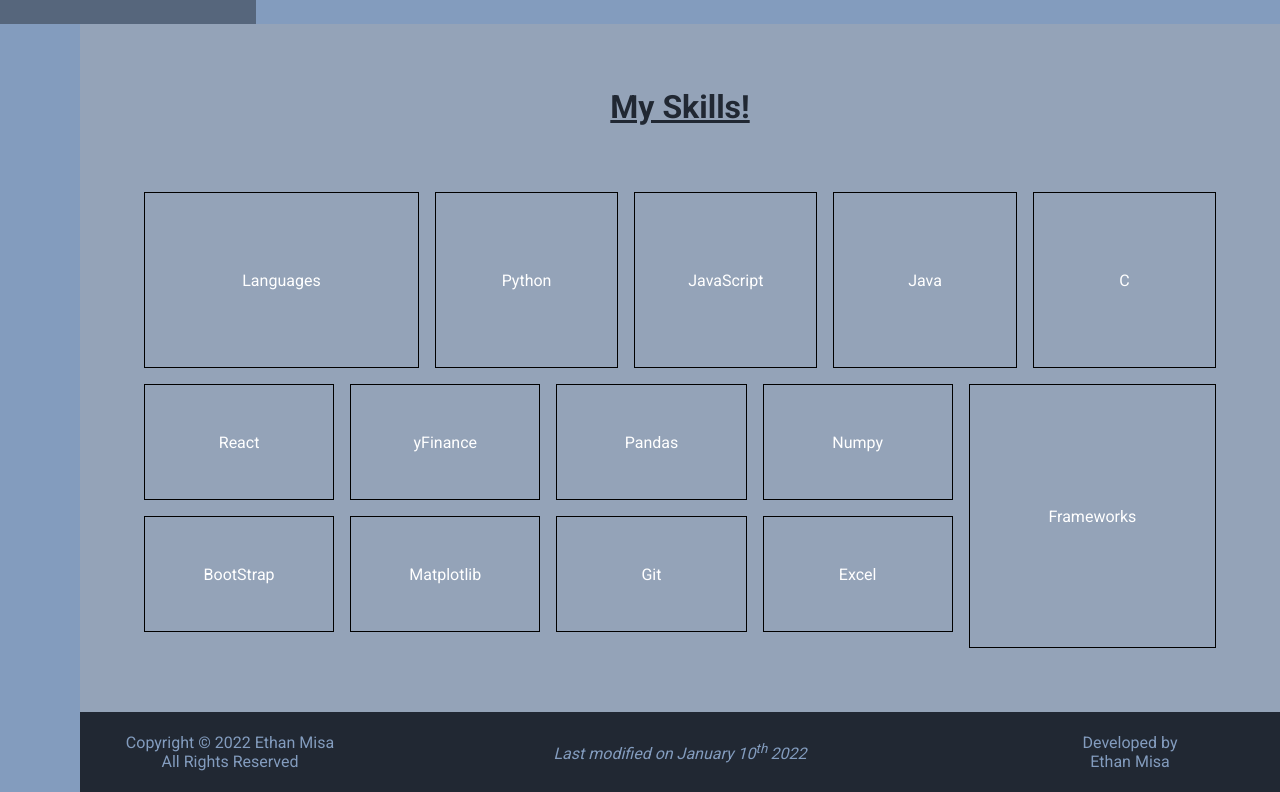
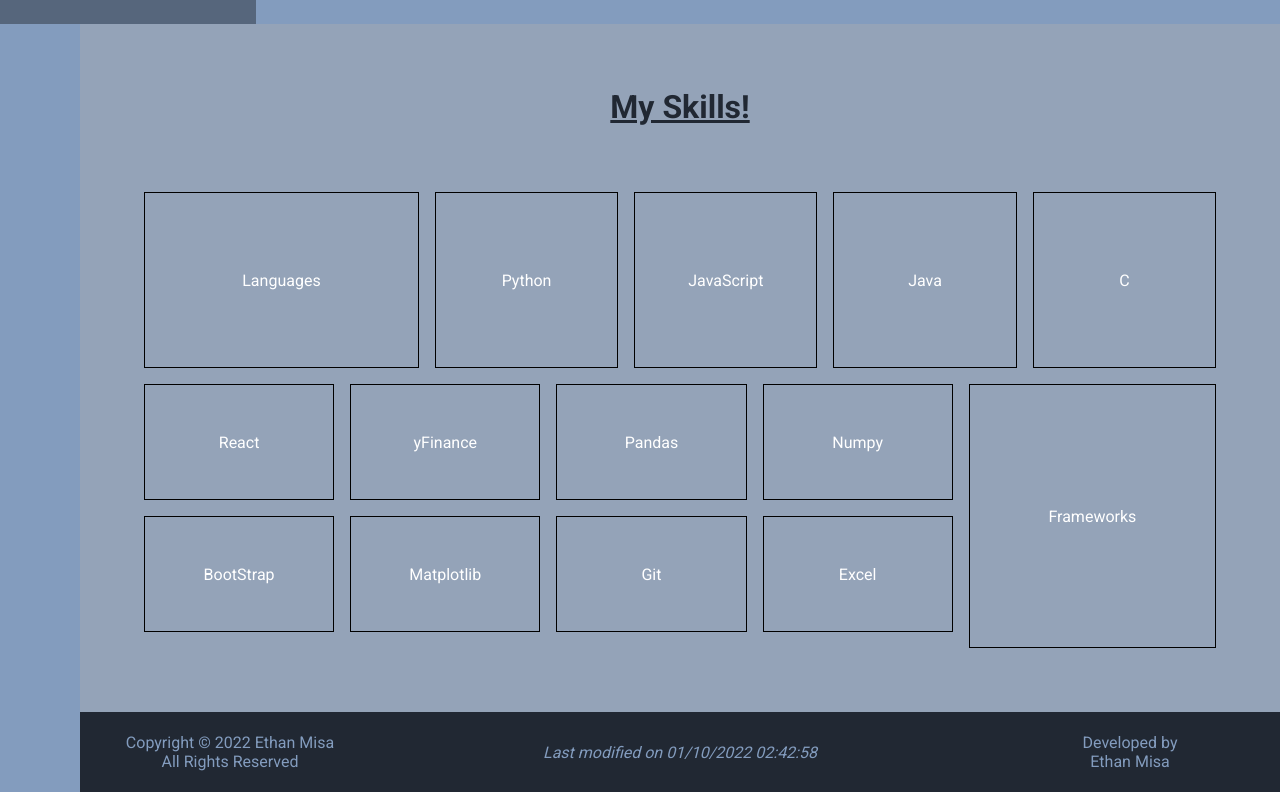
Before and after one commit to EthanMisa/ethanmisa.github.io, a React (Create React App) app: page / in a window 1280 px wide. Shown: the part 776-1568 px from the top of the page. Built offline with nearby package versions, Linux system fonts and the light colour scheme.

Commit message:
Update Footer.js

```diff
--- a/src/components/Footer.js
+++ b/src/components/Footer.js
@@ -2,51 +2,7 @@
 import "../styles/Footer.css";
 
 function getStringDate() {
-	const monthNames = [
-		"January",
-		"February",
-		"March",
-		"April",
-		"May",
-		"June",
-		"July",
-		"August",
-		"September",
-		"October",
-		"November",
-		"December",
-	];
-
-	const date = new Date();
-
-	var [month, day, year] = [
-		monthNames[date.getMonth()],
-		date.getDate(),
-		date.getFullYear(),
-	];
-
-	var ending;
-	if (day == 12 || day == 11 || day == 13) {
-		ending = "th ";
-	} else if (day % 10 == 1) {
-		ending = "st ";
-	} else if (day % 10 == 2) {
-		ending = "nd ";
-	} else if (day % 10 == 3) {
-		ending = "rd ";
-	} else {
-		ending = "th ";
-	}
-
-	return (
-		<em>
-			<>
-				Last modified on {month} {day}
-				<sup>{ending}</sup>
-			</>
-			<>{year}</>
-		</em>
-	);
+	return <em>Last modified on {document.lastModified}</em>;
 }
 
 function Footer() {
```
